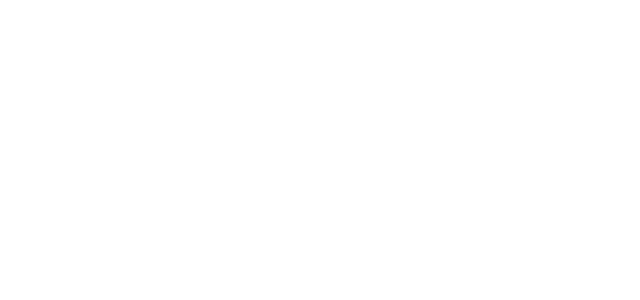
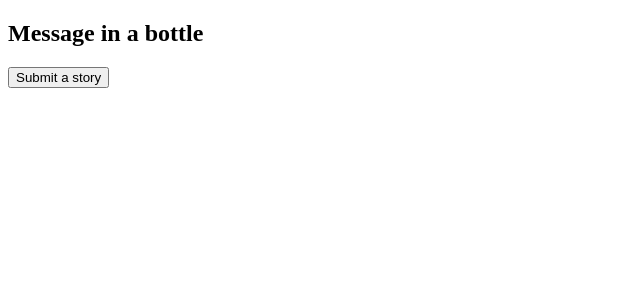
Before and after one commit to MIBFB-COLLAB/MESSAGE-IN-A-BOTTLE, a React (Create React App) app: page / in a window 1280 px wide. Shown: the top 300 px of the page, without its empty margins (0-640 px from the left). Built offline with nearby package versions, Linux system fonts and the light colour scheme.

Commit message:
Add HomePage component into App component

```diff
--- a/src/Components/App/App.js
+++ b/src/Components/App/App.js
@@ -1,9 +1,10 @@
 import './App.css';
 import React from "react"
-
+import HomePage from '../HomePage/HomePage';
 const  App = () =>  {
   return (
     <div className="App">
+      <HomePage/>
     </div>
   );
 }
--- a/src/Components/HomePage/HomePage.js
+++ b/src/Components/HomePage/HomePage.js
@@ -1,10 +1,12 @@
 import './HomePage.css';
 import React from "react"
-
+import Header from '../Header/Header';
+import NavBar from '../NavBar/NavBar';
 const HomePage = () => {
     return (
-        <section>
-
+        <section className='HomePage'>
+            <Header/>
+            <NavBar/>
         </section>
     )
 }
--- a/src/Components/NavBar/NavBar.js
+++ b/src/Components/NavBar/NavBar.js
@@ -3,6 +3,7 @@
 
 
 const NavBar = () => {
+
     return (
         <nav>
             <button className='story-submit'>Submit a story</button>
```
